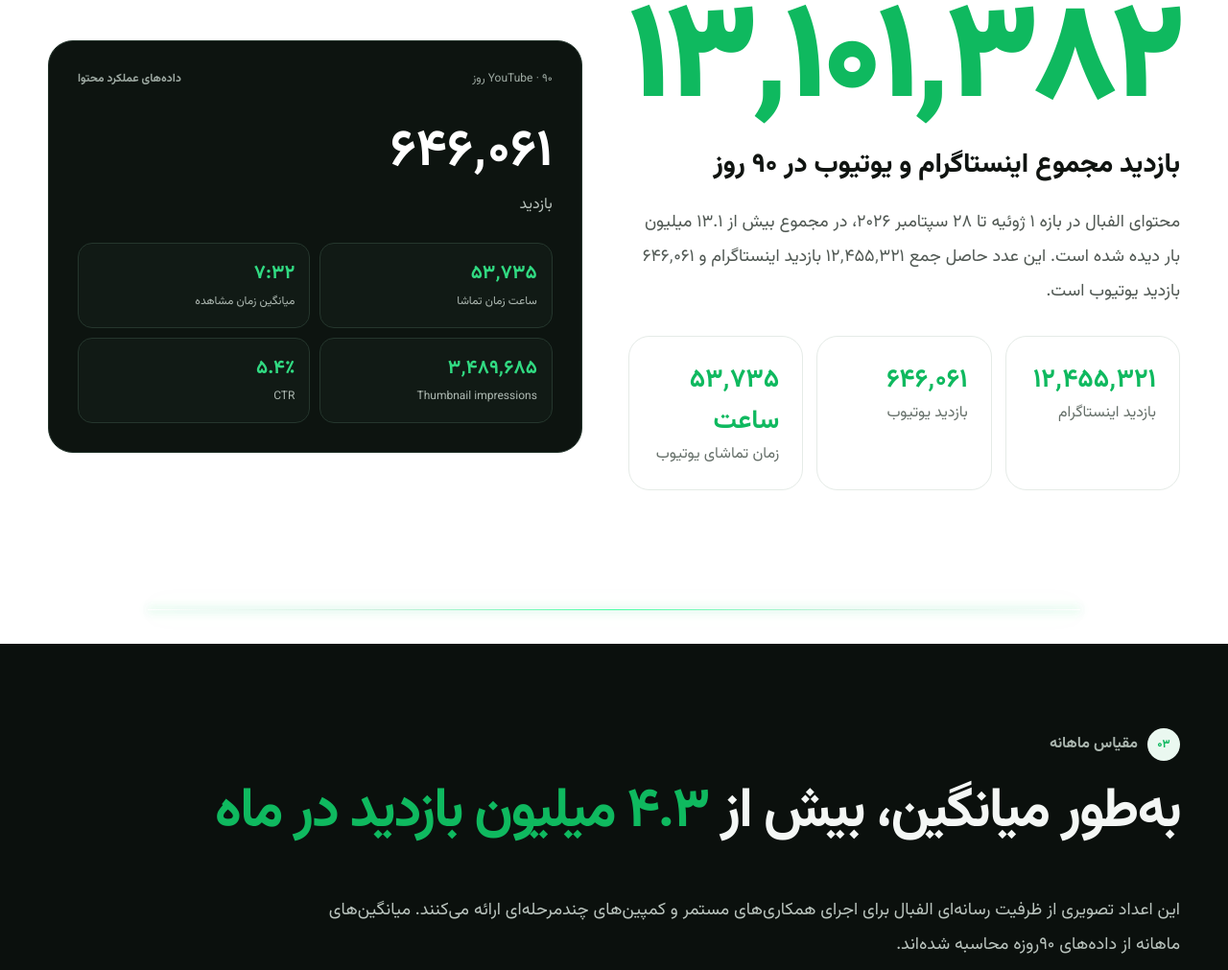
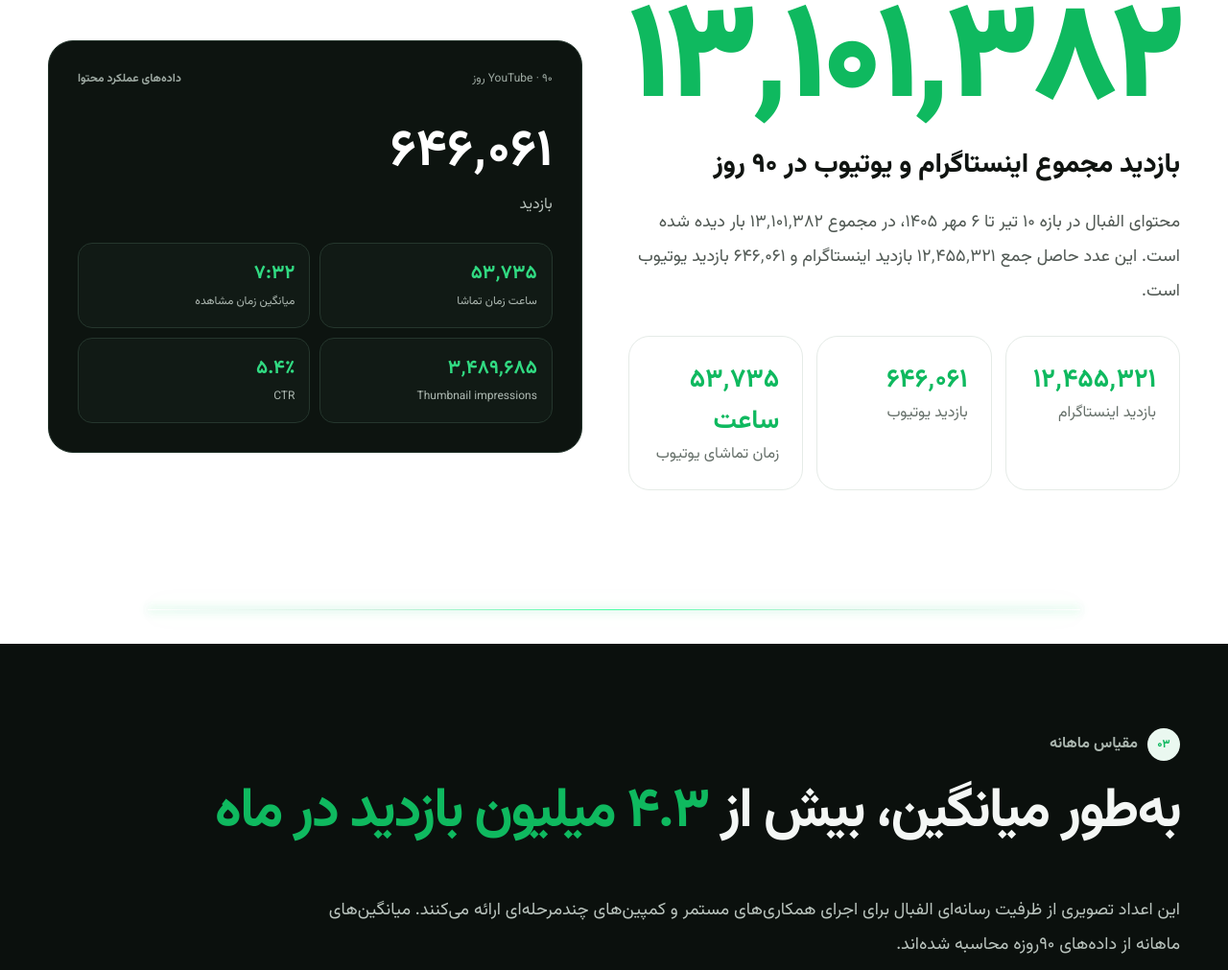
Before and after one commit to monabagheri69/alfballMediakit, a plain HTML site: page index.html in a window 1280 px wide. Shown: the part 1049-2060 px from the top of the page at 96% size. Drawn offline with Linux system fonts and the light colour scheme.

Commit message:
Convert reporting dates to Persian calendar

```diff
--- a/index.html
+++ b/index.html
@@ -43,7 +43,7 @@
 <div class="hero-player"><img src="https://www.alefball.ir/_next/image?q=75&url=https%3A%2F%2Fws-cdn.alefball.ir%2Fcafe+corner.webp&w=3840"><span class="badge">Alefbal Originals</span><div class="player-ui"></div></div></div></div></section>
 
 <div class="rest dark"></div>
-<section class="sec light" id="numbers"><div class="wrap reveal"><div class="eye"><span class="n">۰۲</span>الفبال در ۹۰ روز گذشته</div><div class="grid2"><div><div class="big">۱۳٬۱۰۱٬۳۸۲</div><div class="subbig">بازدید مجموع اینستاگرام و یوتیوب در ۹۰ روز</div><p class="story">محتوای الفبال در بازه ۱ ژوئیه تا ۲۸ سپتامبر ۲۰۲۶، در مجموع بیش از ۱۳.۱ میلیون بار دیده شده است. این عدد حاصل جمع ۱۲٬۴۵۵٬۳۲۱ بازدید اینستاگرام و ۶۴۶٬۰۶۱ بازدید یوتیوب است.</p><div class="cards"><div class="card"><strong>۱۲٬۴۵۵٬۳۲۱</strong><span>بازدید اینستاگرام</span></div><div class="card"><strong>۶۴۶٬۰۶۱</strong><span>بازدید یوتیوب</span></div><div class="card"><strong>۵۳٬۷۳۵ ساعت</strong><span>زمان تماشای یوتیوب</span></div></div></div>
+<section class="sec light" id="numbers"><div class="wrap reveal"><div class="eye"><span class="n">۰۲</span>الفبال در ۹۰ روز گذشته</div><div class="grid2"><div><div class="big">۱۳٬۱۰۱٬۳۸۲</div><div class="subbig">بازدید مجموع اینستاگرام و یوتیوب در ۹۰ روز</div><p class="story">محتوای الفبال در بازه ۱۰ تیر تا ۶ مهر ۱۴۰۵، در مجموع ۱۳٬۱۰۱٬۳۸۲ بار دیده شده است. این عدد حاصل جمع ۱۲٬۴۵۵٬۳۲۱ بازدید اینستاگرام و ۶۴۶٬۰۶۱ بازدید یوتیوب است.</p><div class="cards"><div class="card"><strong>۱۲٬۴۵۵٬۳۲۱</strong><span>بازدید اینستاگرام</span></div><div class="card"><strong>۶۴۶٬۰۶۱</strong><span>بازدید یوتیوب</span></div><div class="card"><strong>۵۳٬۷۳۵ ساعت</strong><span>زمان تماشای یوتیوب</span></div></div></div>
 <div class="yt-proof"><div class="yt-proof-head"><span>YouTube · ۹۰ روز</span><strong>داده‌های عملکرد محتوا</strong></div><div class="yt-main"><b>۶۴۶٬۰۶۱</b><span>بازدید</span></div><div class="yt-grid"><div><b>۵۳٬۷۳۵</b><span>ساعت زمان تماشا</span></div><div><b>۷:۳۲</b><span>میانگین زمان مشاهده</span></div><div><b>۳٬۴۸۹٬۶۸۵</b><span>Thumbnail impressions</span></div><div><b>۵.۴٪</b><span>CTR</span></div></div></div></div></div></section>
 
 <div class="rest light"></div>
```
